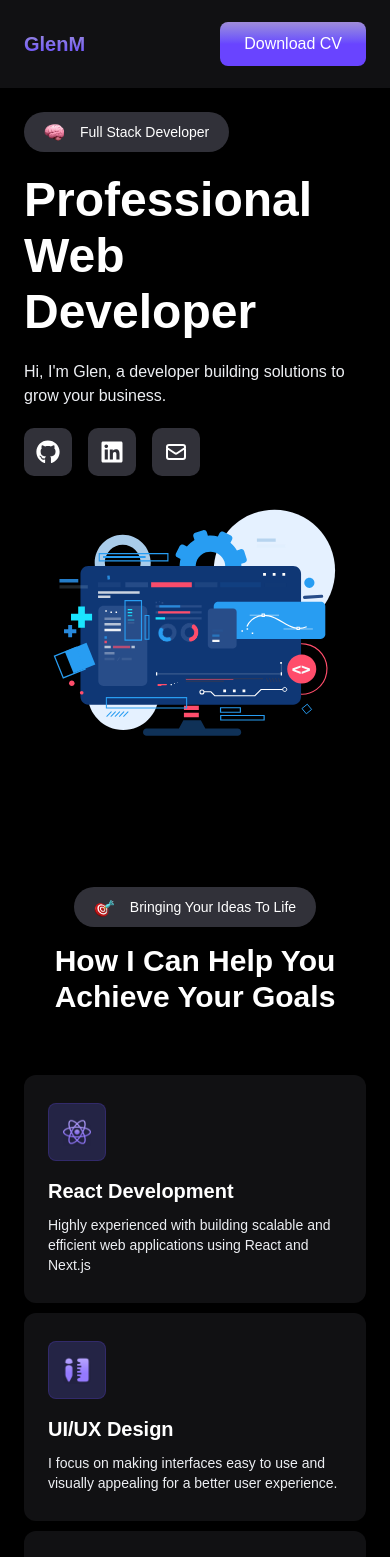
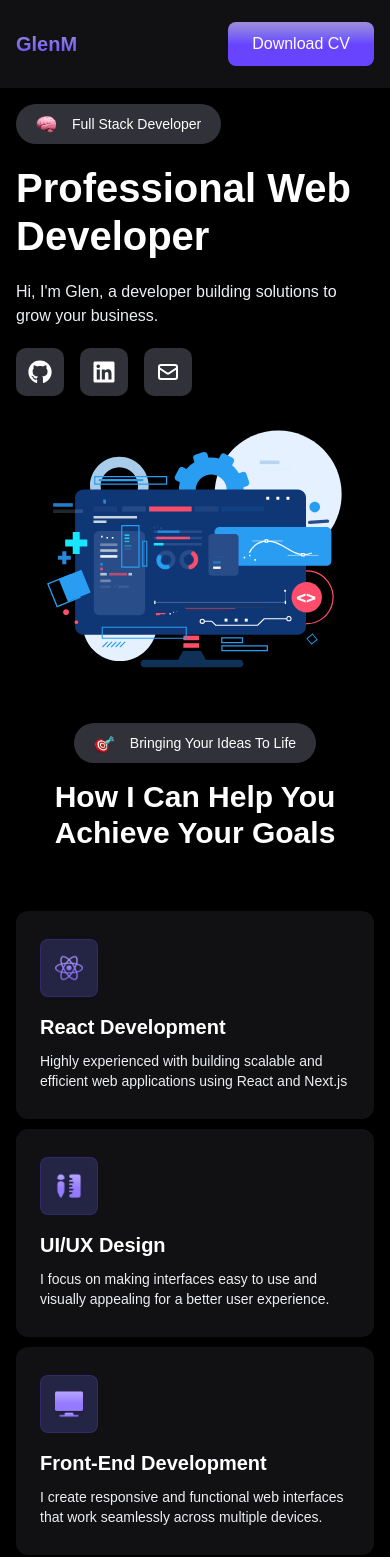
Before and after one commit to GlenMac90/portfolio-new, a Next.js app: page / in a window 390 px wide. Shown: the top 1557 px of the page. Built offline with nearby package versions, Linux system fonts and the light colour scheme; a web font is replaced by a local one.

Commit message:
fix: adjust styles on smallest screens

```diff
--- a/components/Experience.tsx
+++ b/components/Experience.tsx
@@ -26,7 +26,7 @@ const experienceData = [
     icon: "/experience/freelance.png",
     position: "Front-End Developer",
     duration: "Jan 2023 - Jun 2024",
-    location: "Remote, United Kingdom",
+    location: "Remote, UK",
     responsibilities: [
       "Building responsive and user-friendly web applications using React and Next.js.",
       "Implementing clean and efficient code to ensure optimal performance.",
@@ -40,7 +40,7 @@ const experienceData = [
     icon: "/experience/medal.png",
     position: "Front-End Developer",
     duration: "Jun 2023 - Dec 2023",
-    location: "Remote, United Kingdom",
+    location: "Remote, UK",
     responsibilities: [
       "Participated in a 6-month course developing real-world projects using React, Next.js, Tailwind CSS, TypeScript, and MongoDB.",
       "Over 500 hours of coding and a 0.78% acceptance rate",
@@ -64,7 +64,7 @@ const Experience = () => {
           return (
             <div
               key={experience.company}
-              className="flex lg:grid gap-5 w-full mt-4 lg:grid-cols-9 relative lg:h-90"
+              className="flex lg:grid gap-2 sm:gap-5 w-full mt-4 lg:grid-cols-9 relative lg:h-90"
             >
               <motion.div
                 initial={{ opacity: 0, y: 50 }}
@@ -78,7 +78,7 @@ const Experience = () => {
                 <h3 className="lg:text-3xl text-2xl font-semibold text-white">
                   {experience.position}
                 </h3>
-                <div className="mt-3.5 flex gap-y-2 gap-x-5 lg:text-lg text-gray-100 whitespace-nowrap flex-wrap">
+                <div className="mt-3.5 flex gap-y-2 gap-x-5 text-sm lg:text-lg text-gray-100 whitespace-nowrap flex-wrap">
                   <div className="flex gap-2 items-center">
                     <Image
                       src="/icons/calendar.png"
--- a/components/Hero.tsx
+++ b/components/Hero.tsx
@@ -32,7 +32,7 @@ const Hero = () => {
   return (
     <section
       id="hero"
-      className="lg:mt-3 flex flex-col lg:flex-row w-full justify-between gap-4 lg:gap-4 p-6 lg:p-13 overflow-hidden"
+      className="lg:mt-3 flex flex-col lg:flex-row w-full justify-between gap-4 lg:gap-4 sm:p-6 p-4 lg:p-13 overflow-hidden"
     >
       <motion.div
         className="flex flex-col gap-5 w-full"
@@ -50,7 +50,7 @@ const Hero = () => {
           Full Stack Developer
         </Label>
 
-        <h1 className="lg:text-[64px] lg:leading-[72px] text-[48px] leading-[56px] font-semibold text-white">
+        <h1 className="lg:text-[64px] lg:leading-[72px] sm:text-[48px] sm:leading-[56px] text-[40px] leading-[48px] font-semibold text-white">
           Professional Web Developer
         </h1>
         <span className="text-gray-100 lg:text-lg">
--- a/components/Label.tsx
+++ b/components/Label.tsx
@@ -1,6 +1,6 @@
 const Label = ({ children }: { children: React.ReactNode }) => {
   return (
-    <label className="bg-gray-700 rounded-full py-2.5 px-5 gap-4 flex text-sm font-medium text-white w-fit">
+    <label className="bg-gray-700 rounded-full py-2.5 px-5 gap-4 flex text-sm font-medium text-white w-fit z-10">
       {children}
     </label>
   );
--- a/components/Navbar.tsx
+++ b/components/Navbar.tsx
@@ -23,7 +23,7 @@ const Navbar = () => {
 
   return (
     <nav className="sticky top-0 z-50 bg-gray-800 w-full flex justify-center">
-      <div className="flex justify-between items-center w-full max-w-7xl py-8 px-6 lg:px-13 h-22">
+      <div className="flex justify-between items-center w-full max-w-7xl py-8 px-4 sm:px-6 lg:px-13 h-22">
         <button
           onClick={handleScrollTop}
           className="cursor-pointer bg-clip-text text-xl font-semibold text-transparent bg-gradient-to-b from-purple-100 to-purple-200"
--- a/components/SectionWrapper.tsx
+++ b/components/SectionWrapper.tsx
@@ -8,7 +8,7 @@ const SectionWrapper = ({
   return (
     <section
       id={id}
-      className="mt-20 lg:mt-16 flex flex-col items-center justify-center p-6 lg:p-13"
+      className="flex flex-col items-center justify-center p-4 sm:p-6 lg:p-13"
     >
       {children}
     </section>
--- a/components/Testimonials.tsx
+++ b/components/Testimonials.tsx
@@ -52,7 +52,7 @@ const Testimonials = () => {
             className="flex flex-col p-7 rounded-lg bg-gray-800 gap-4.5 mb-5 break-inside-avoid-column"
           >
             <p className="text-gray-100 text-lg">{testimonial.text}</p>
-            <div className="flex w-full items-center justify-between">
+            <div className="flex w-full items-center justify-between flex-wrap">
               <div className="gap-2.5 flex items-center">
                 <Image
                   src={testimonial.image}
```
